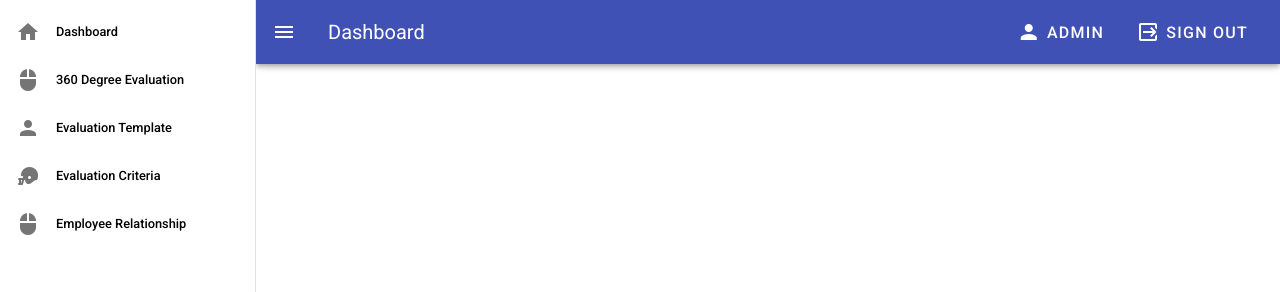
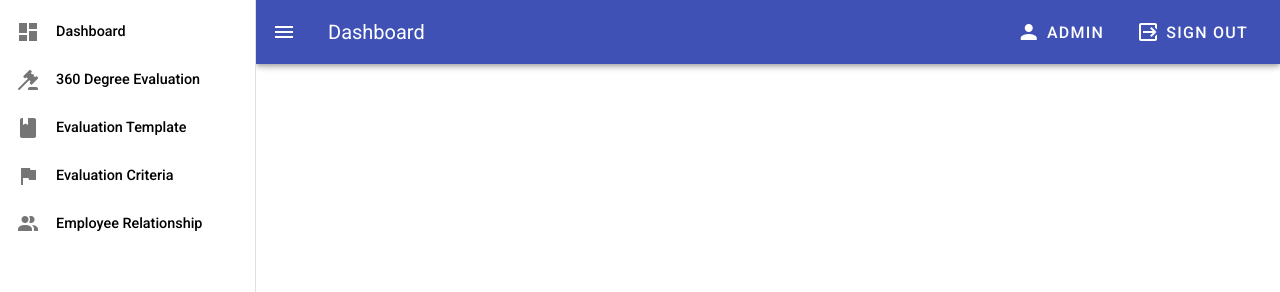
Before and after one commit to hoangdainghia234/360priceProject, a Vue app: page / in a window 1280 px wide. Shown: the top 292 px of the page. Built offline with nearby package versions, Linux system fonts and the light colour scheme.

Commit message:
change icon on navigation bar

```diff
--- a/src/App.vue
+++ b/src/App.vue
@@ -24,11 +24,11 @@ export default {
     return {
       title: "Dashboard",
       itemsNav: {
-        "/": ["Dashboard", "mdi-home"],
-        "/CreateEvaluation": ["360 Degree Evaluation", "mdi-mouse"],
-        "/CreateTemplate": ["Evaluation Template", "mdi-account"],
-        "/CreateCriteria": ["Evaluation Criteria", "mdi-football-helmet"],
-        "/CreateRelationship": ["Employee Relationship", "mdi-mouse"]
+        "/": ["Dashboard", "mdi-view-dashboard"],
+        "/CreateEvaluation": ["360 Degree Evaluation", "mdi-gavel"],
+        "/CreateTemplate": ["Evaluation Template", "mdi-book"],
+        "/CreateCriteria": ["Evaluation Criteria", "mdi-flag"],
+        "/CreateRelationship": ["Employee Relationship", "mdi-account-multiple"]
       },
       userRole: "Admin"
     };
--- a/src/components/layout/NavBar.vue
+++ b/src/components/layout/NavBar.vue
@@ -73,7 +73,7 @@ export default {
   width: 100%;
   line-height: 2.5;
   outline: none;
-  font-size: 0.8rem;
+  font-size: 0.9rem;
   font-weight: 500;
 }
 
```
